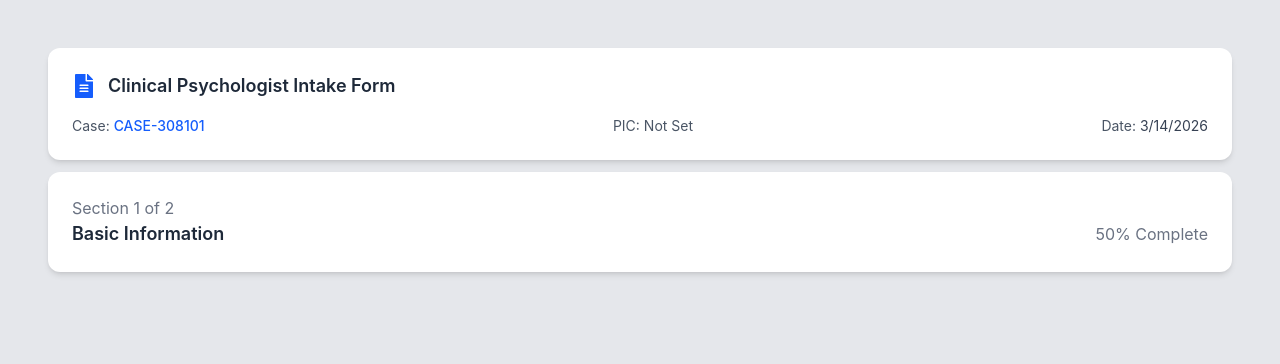
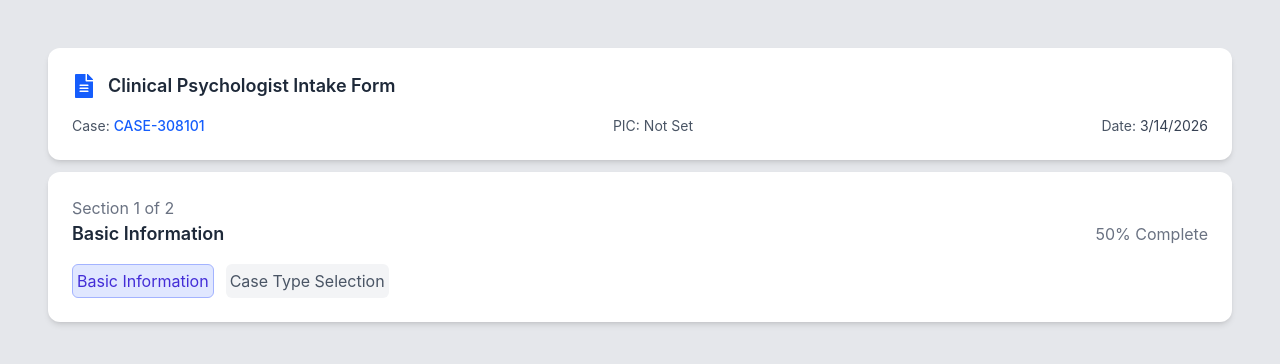
Before and after one commit to smileywrld/react-form, a React (Vite) app: page / in a window 1280 px wide. Shown: the top 364 px of the page. Built offline with nearby package versions, Linux system fonts and the light colour scheme.

Commit message:
update Header.jsx

```diff
--- a/src/components/Header.jsx
+++ b/src/components/Header.jsx
@@ -10,6 +10,15 @@ const Header = () => {
 
 				<p className="text-gray-500">50% Complete</p>
 			</div>
+
+			<div className="flex gap-3 mt-4">
+				<button className="btn border p-1 rounded-md bg-[#E0E7FF] border-[#A3B3FF] text-[#432DD7]">
+					Basic Information
+				</button>
+				<button className="btn p-1 rounded-md bg-[#F3F4F6] text-[#4A5565]">
+					Case Type Selection
+				</button>
+			</div>
 		</div>
 	);
 };
```
